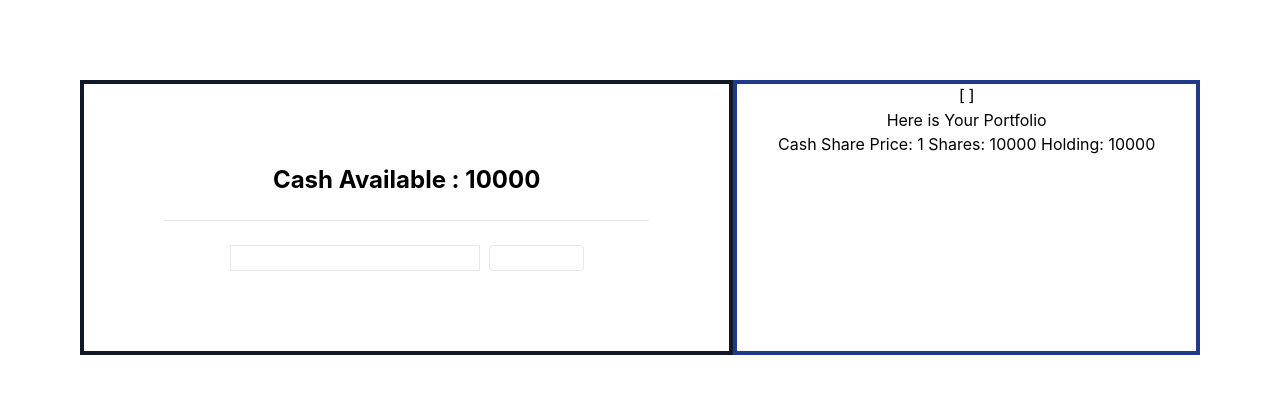
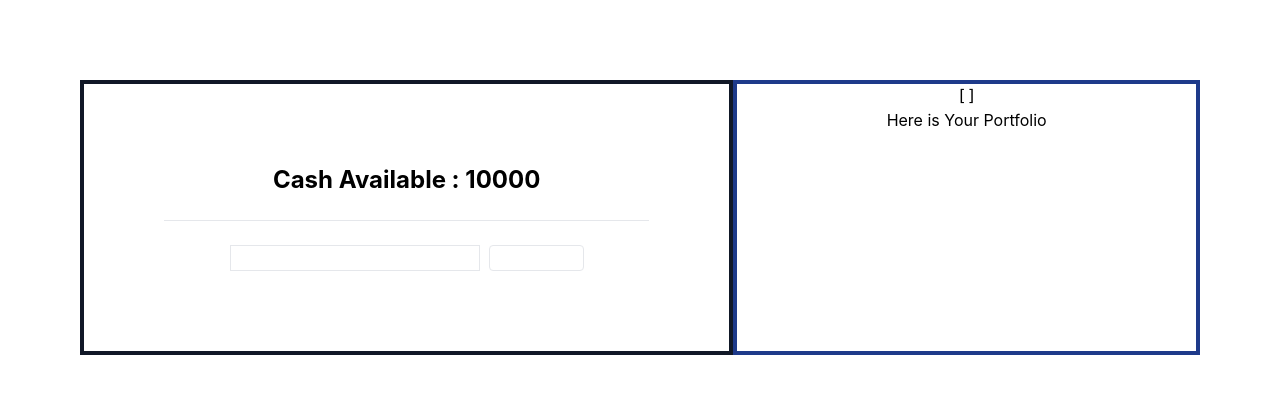
Before and after one commit to WDanielH/Capstone-React, a React (Create React App) app: page / in a window 1280 px wide. Shown: the top 394 px of the page. Built offline with nearby package versions, Linux system fonts and the light colour scheme.

Commit message:
buying stock works - need to handle duplicates

```diff
--- a/src/App.js
+++ b/src/App.js
@@ -254,8 +254,8 @@ function App() {
 
 
              <ul className="list-group">
-             {data.map(function(data){
-                    return <li className="list-group-item">{data.stock + "  Share Price:  " + data.price + "  Shares:  " +data.shares + " Holding: " +data.price*data.shares}</li>;
+             {portfolio.map(function(portfolio){
+                    return <li className="list-group-item">{portfolio.stock + "  Share Price:  " + portfolio.price + "  Shares:  " +portfolio.shares + " Holding: " +portfolio.price*portfolio.shares}</li>;
                   })}
              </ul>
 
```
